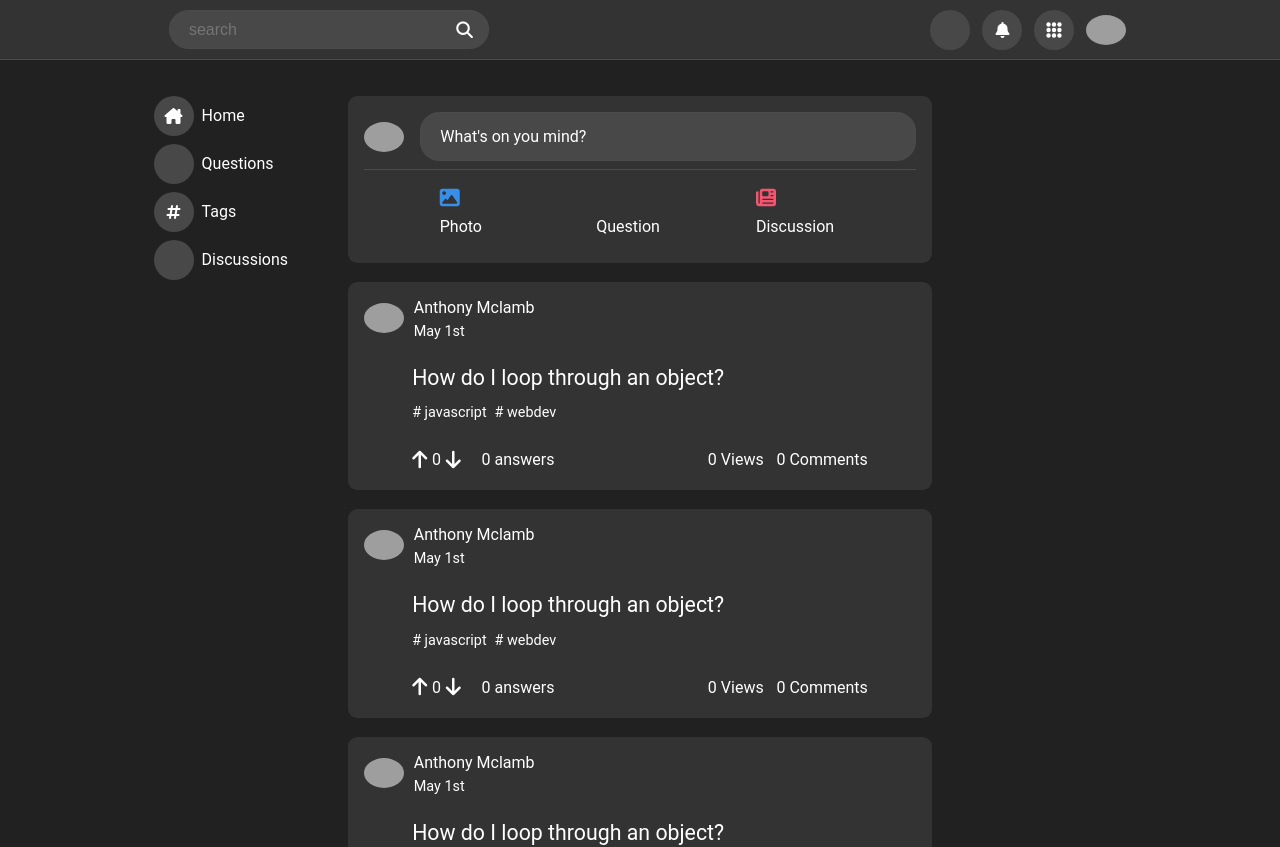
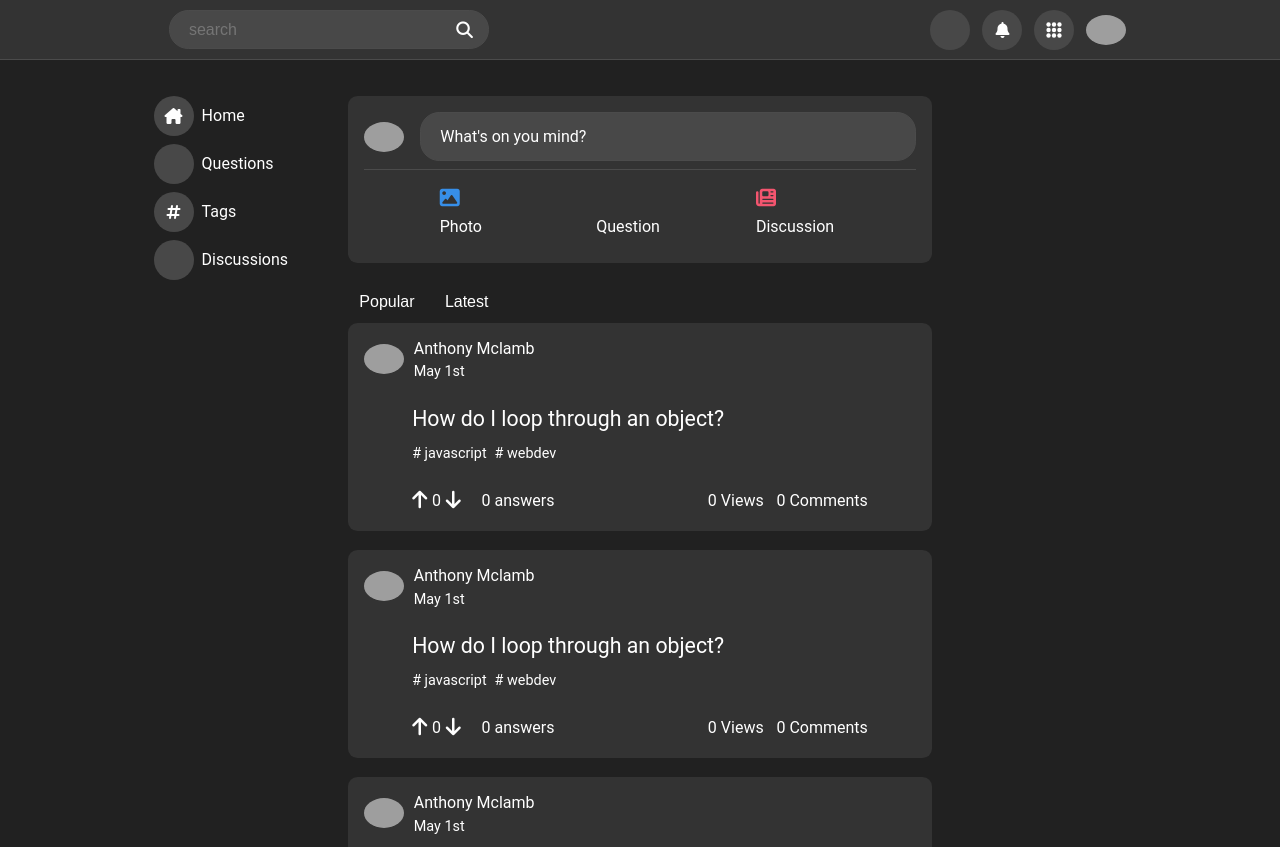
Before and after one commit to admclamb/social-media-site, a React (Create React App) app in the folder client/: page / in a window 1280 px wide. Shown: the top 847 px of the page. Built offline with nearby package versions, Linux system fonts and the light colour scheme; grey boxes are pictures that could not be loaded; some icons are missing.

Commit message:
Add Question Feed Nav

```diff
--- a/client/src/components/Question/QuestionFeed/QuestionFeed.tsx
+++ b/client/src/components/Question/QuestionFeed/QuestionFeed.tsx
@@ -1,11 +1,13 @@
 import React from 'react';
 import QuestionCard from '../QuestionCard/QuestionCard';
 import './QuestionFeed.css';
+import QuestionFeedNav from './QuestionFeedNav/QuestionFeedNav';
 type Props = {};
 
 const QuestionFeed = (props: Props) => {
   return (
     <section className="question-feed">
+      <QuestionFeedNav />
       <ul className="question-feed__ul">
         <li className="question-feed__li">
           <QuestionCard />
--- /dev/null
+++ b/client/src/components/Question/QuestionFeed/QuestionFeedNav/QuestionFeedNav.css
@@ -0,0 +1,15 @@
+.question-feed-nav {
+}
+
+.question-feed-nav button {
+  background-color: inherit;
+  border: none;
+  padding: 0.7rem;
+  font-size: 1rem;
+  color: var(--color-primary-contrast-text);
+  cursor: pointer;
+}
+
+.question-feed-nav button:not(:last-child) {
+  margin-right: 0.5rem;
+}
--- /dev/null
+++ b/client/src/components/Question/QuestionFeed/QuestionFeedNav/QuestionFeedNav.tsx
@@ -0,0 +1,14 @@
+import React from 'react';
+import './QuestionFeedNav.css';
+type Props = {};
+
+const QuestionFeedNav = (props: Props) => {
+  return (
+    <nav className="question-feed-nav">
+      <button className="question-feed-nav__button">Popular</button>
+      <button className="question-feed-nav__button">Latest</button>
+    </nav>
+  );
+};
+
+export default QuestionFeedNav;
```
